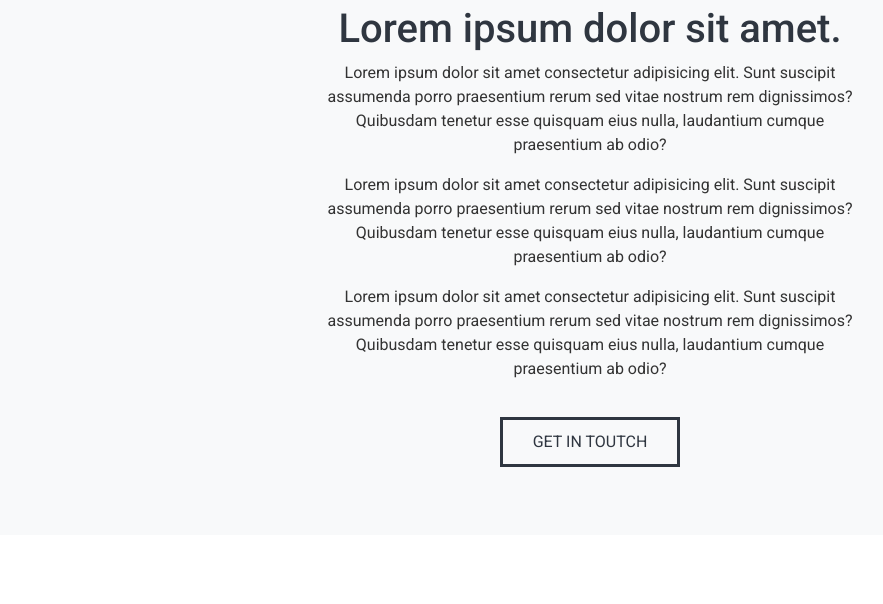
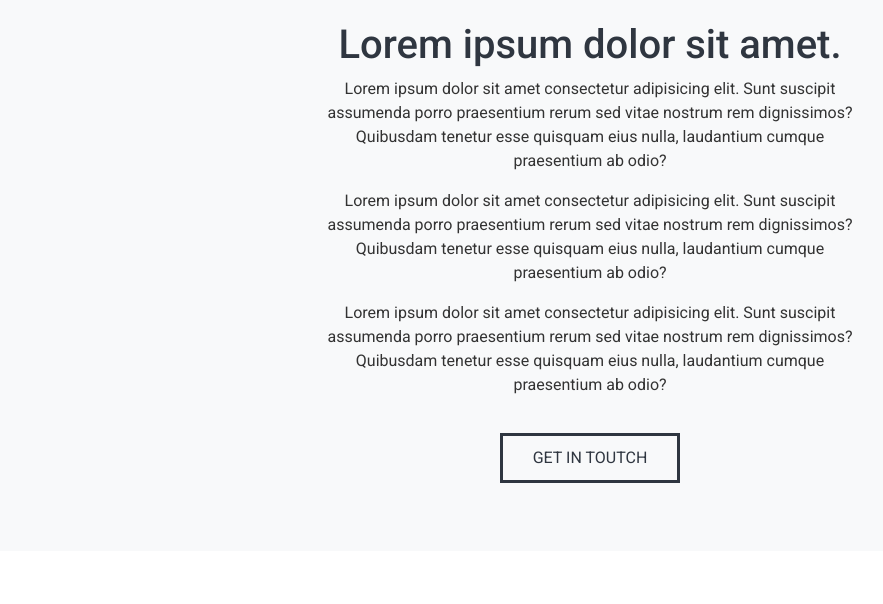
Before and after one commit to Samer7777/Sass-Project, a plain HTML site: page src/index.html in a window 1280 px wide. Shown: the part 771-1375 px from the top of the page, without its empty margins (50-933 px from the left). Drawn offline with Linux system fonts and the light colour scheme.

Commit message:
Update index.html

```diff
--- a/src/index.html
+++ b/src/index.html
@@ -96,7 +96,7 @@
           <div class="col-12 heading">
             <h1>About</h1>
           </div>
-          <div class="col-md-6 mx-auto text-center">
+          <div class="col-md-6 mt-3 mx-auto text-center">
             <h1>Lorem ipsum dolor sit amet.</h1>
             <p>
               Lorem ipsum dolor sit amet consectetur adipisicing elit. Sunt
```
